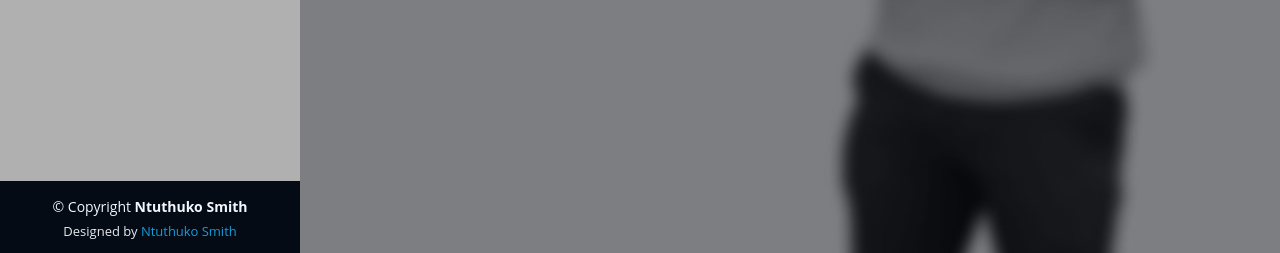
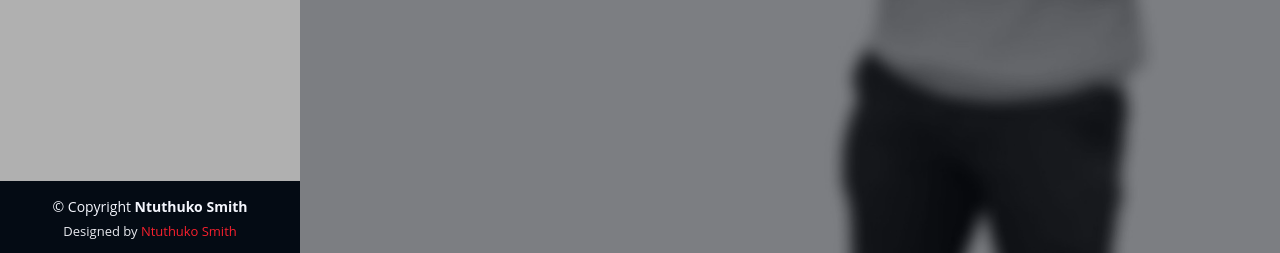
Before and after one commit to NtuthukoSmith/NtuthukoSmith.github.io, a plain HTML site: page index.html in a window 1280 px wide. Shown: the part 544-797 px from the top of the page. Drawn offline with nearby package versions, Linux system fonts and the light colour scheme; files whose address does not match are found by name; a web font is replaced by a local one.

Commit message:
a color change

```diff
--- a/assets/css/style.css
+++ b/assets/css/style.css
@@ -9,7 +9,7 @@ body {
 }
 
 a {
-  color: #149ddd;
+  color: #f8202e;
 }
 
 a:hover {
```
